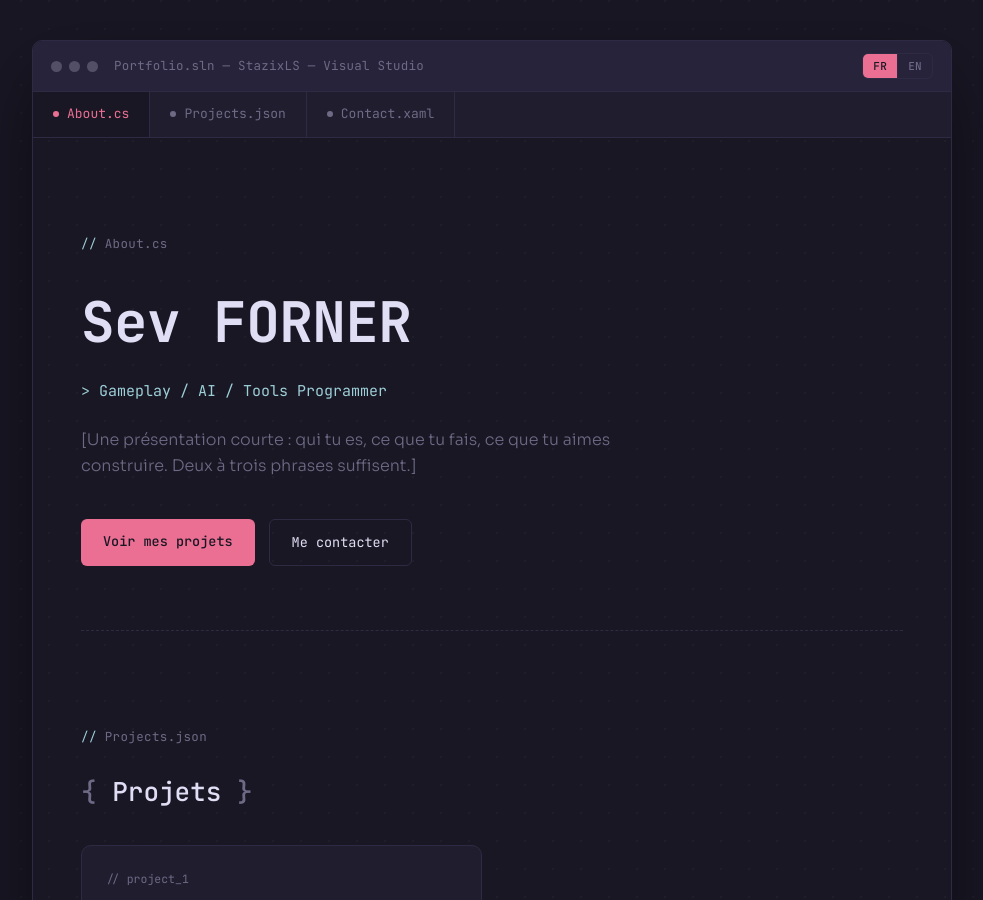
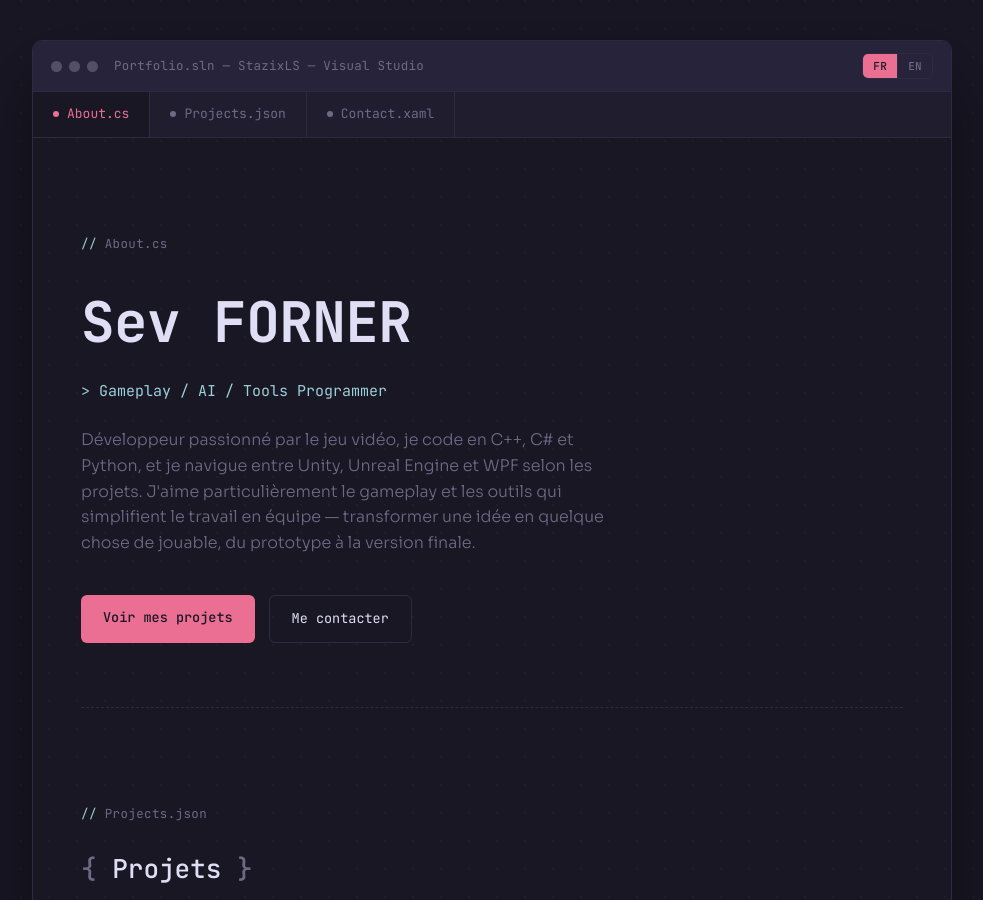
Before and after one commit to StazixLS/StazixLS.github.io, a Jekyll site: the page built from index.md, in a window 1280 px wide and 900 px high. Shown: the whole window, without its empty margins (148-1131 px from the left). Built offline with Jekyll 4.4.1, drawn with Linux system fonts in a browser that asks for light colours.

Commit message:
Update index.md

```diff
--- a/index.md
+++ b/index.md
@@ -11,8 +11,8 @@ title: Accueil
     <span lang="en" hidden>&gt; Gameplay / AI / Tools Programmer</span>
   </p>
   <p class="hero-bio">
-    <span lang="fr">[Une présentation courte : qui tu es, ce que tu fais, ce que tu aimes construire. Deux à trois phrases suffisent.]</span>
-    <span lang="en" hidden>[A short intro: who you are, what you do, what you like building. Two or three sentences is enough.]</span>
+    <span lang="fr">Développeur passionné par le jeu vidéo, je code en C++, C# et Python, et je navigue entre Unity, Unreal Engine et WPF selon les projets. J'aime particulièrement le gameplay et les outils qui simplifient le travail en équipe — transformer une idée en quelque chose de jouable, du prototype à la version finale.</span>
+    <span lang="en" hidden>I'm a game developer who codes in C++, C#, and Python, moving between Unity, Unreal Engine, and WPF depending on the project. I especially enjoy gameplay programming and building tools that make teamwork easier — turning an idea into something playable, from first prototype to final build.</span>
   </p>
   <div class="hero-actions">
     <a href="#projets" class="btn btn-fill">
```
